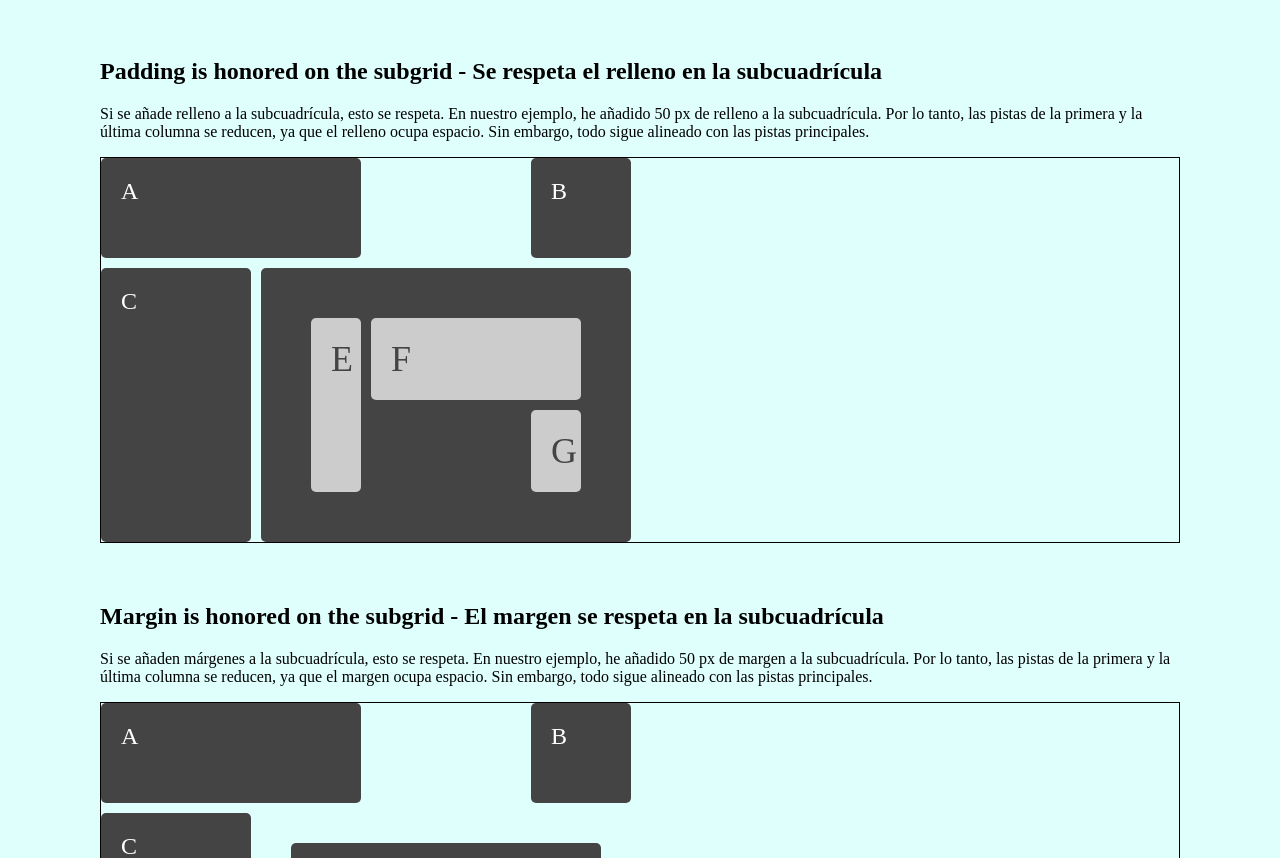
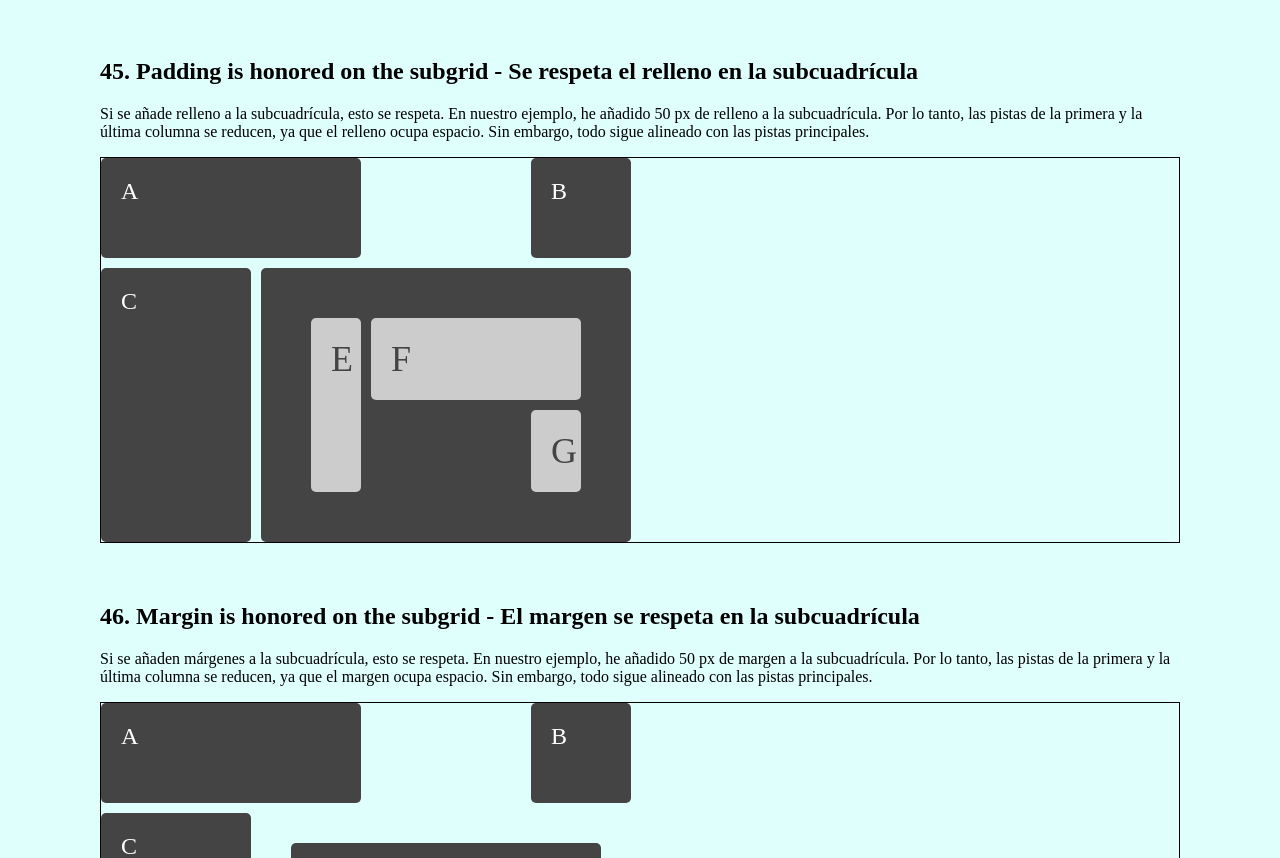
Before and after one commit to Pablo5936/Gridexam35-46, a plain HTML site: page index.html in a window 1280 px wide. Shown: the part 5416-6274 px from the top of the page. Drawn offline with Linux system fonts and the light colour scheme.

Commit message:
Add files via upload

```diff
--- a/index.html
+++ b/index.html
@@ -235,7 +235,7 @@
     </div>
   </section>
   <section>
-    <h2>Padding is honored on the subgrid - Se respeta el relleno en la subcuadrícula</h2>
+    <h2>45. Padding is honored on the subgrid - Se respeta el relleno en la subcuadrícula</h2>
     <p>Si se añade relleno a la subcuadrícula, esto se respeta. En nuestro ejemplo, he añadido 50 px de relleno a la
       subcuadrícula. Por lo tanto, las pistas de la primera y la última columna se reducen, ya que el relleno ocupa
       espacio. Sin embargo, todo sigue alineado con las pistas principales.</p>
@@ -251,7 +251,7 @@
     </div>
   </section>
   <section>
-    <h2>Margin is honored on the subgrid - El margen se respeta en la subcuadrícula</h2>
+    <h2>46. Margin is honored on the subgrid - El margen se respeta en la subcuadrícula</h2>
     <p>Si se añaden márgenes a la subcuadrícula, esto se respeta. En nuestro ejemplo, he añadido 50 px de margen a la
       subcuadrícula. Por lo tanto, las pistas de la primera y la última columna se reducen, ya que el margen ocupa
       espacio. Sin embargo, todo sigue alineado con las pistas principales.</p>
```
